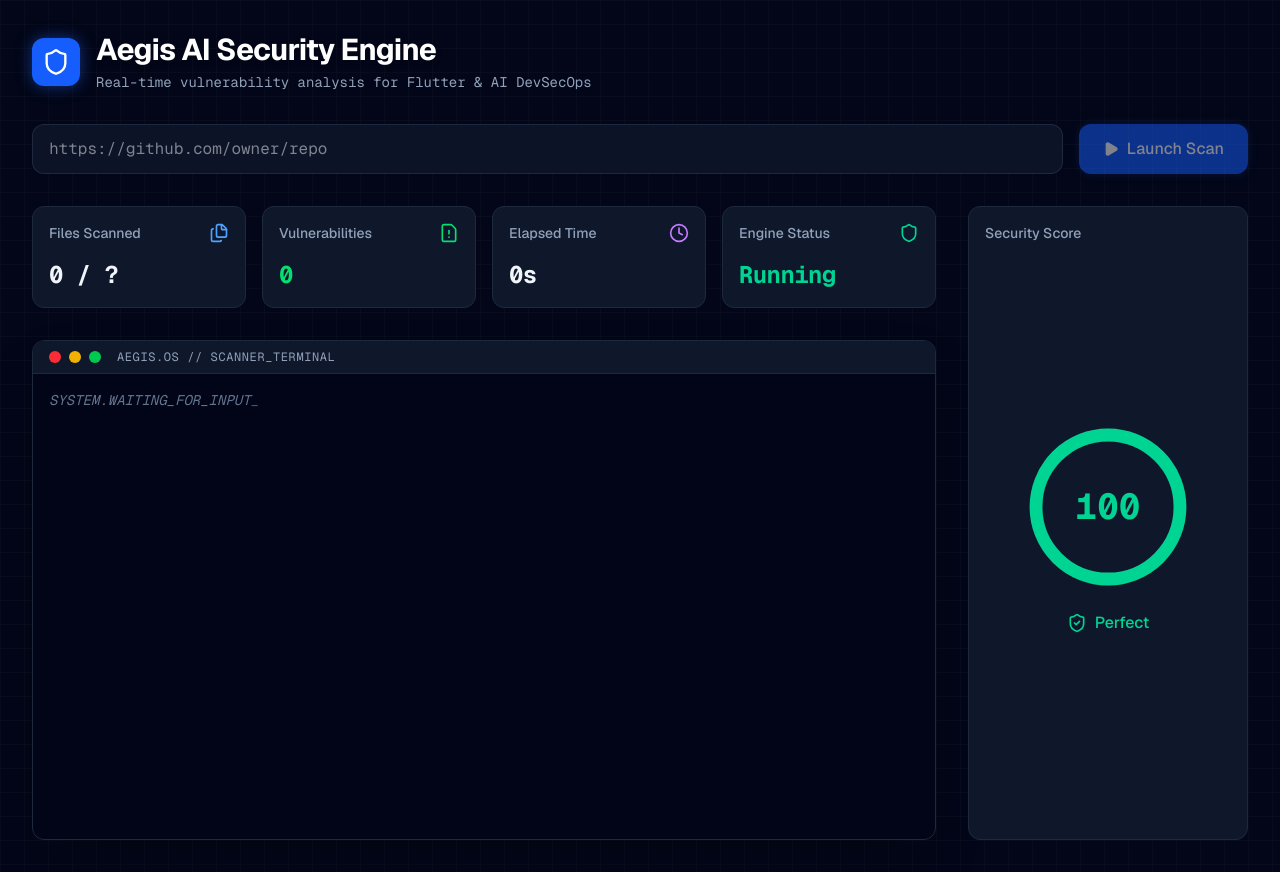
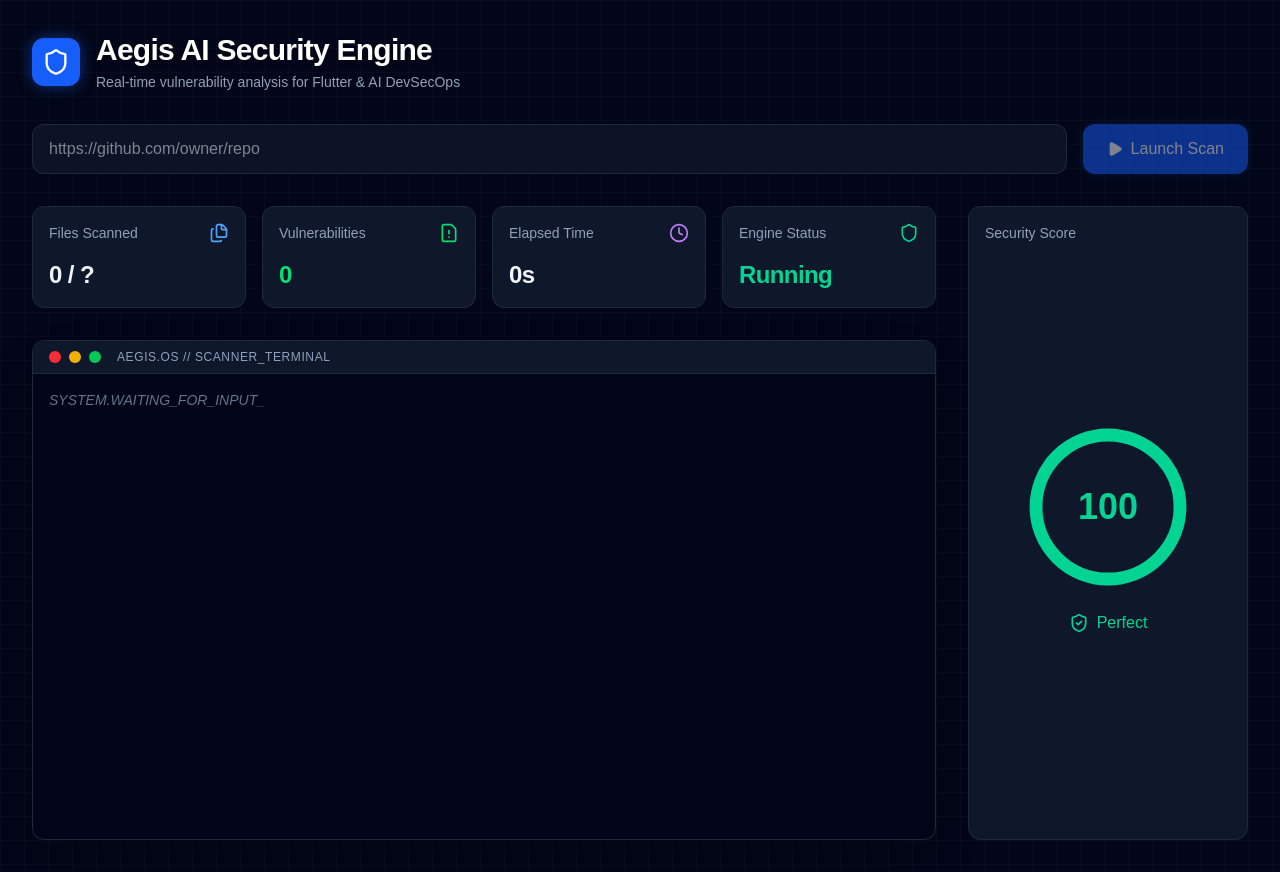
Before and after one commit to madiyarmoldakhmet-ai/cybersecyritybot, a Next.js app in the folder aegis_web/: page / in a window 1280 px wide. Built offline with nearby package versions, Linux system fonts and the light colour scheme.

Commit message:
feat: atomic dev update 17:57:26

```diff
--- a/aegis_web/src/app/layout.tsx
+++ b/aegis_web/src/app/layout.tsx
@@ -1,29 +1,37 @@
 import type { Metadata } from "next";
-import { Geist, Geist_Mono } from "next/font/google";
+import { EB_Garamond, Inter, JetBrains_Mono } from "next/font/google";
 import "./globals.css";
 
-const geistSans = Geist({
-  variable: "--font-geist-sans",
+const garamond = EB_Garamond({
+  variable: "--font-garamond",
   subsets: ["latin"],
+  weight: ["400", "500", "600"],
 });
 
-const geistMono = Geist_Mono({
-  variable: "--font-geist-mono",
+const inter = Inter({
+  variable: "--font-inter",
   subsets: ["latin"],
+  weight: ["400", "500"],
+});
+
+const jetbrainsMono = JetBrains_Mono({
+  variable: "--font-jetbrains-mono",
+  subsets: ["latin"],
+  weight: ["400"],
 });
 
 export const metadata: Metadata = {
-  title: "Create Next App",
-  description: "Generated by create next app",
+  title: "Aegis AI",
+  description: "Advanced Agentic Security",
 };
 
-export default function RootLayout({ children }: LayoutProps<"/">) {
+export default function RootLayout({ children }: { children: React.ReactNode }) {
   return (
     <html
       lang="en"
-      className={`${geistSans.variable} ${geistMono.variable} h-full antialiased`}
+      className={`${garamond.variable} ${inter.variable} ${jetbrainsMono.variable} h-full antialiased`}
     >
-      <body className="min-h-full flex flex-col">{children}</body>
+      <body className="min-h-full flex flex-col font-sans">{children}</body>
     </html>
   );
 }
```
